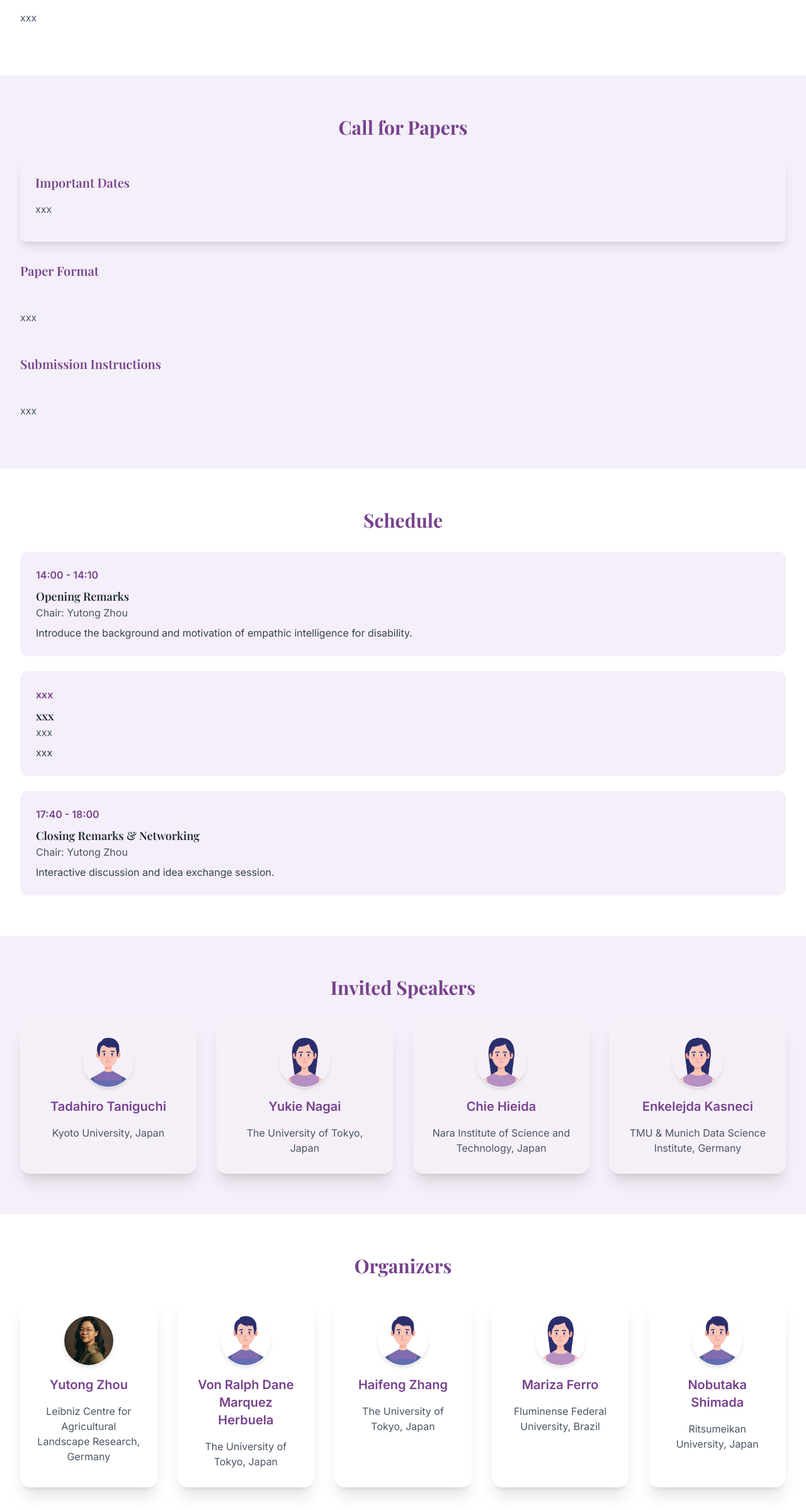
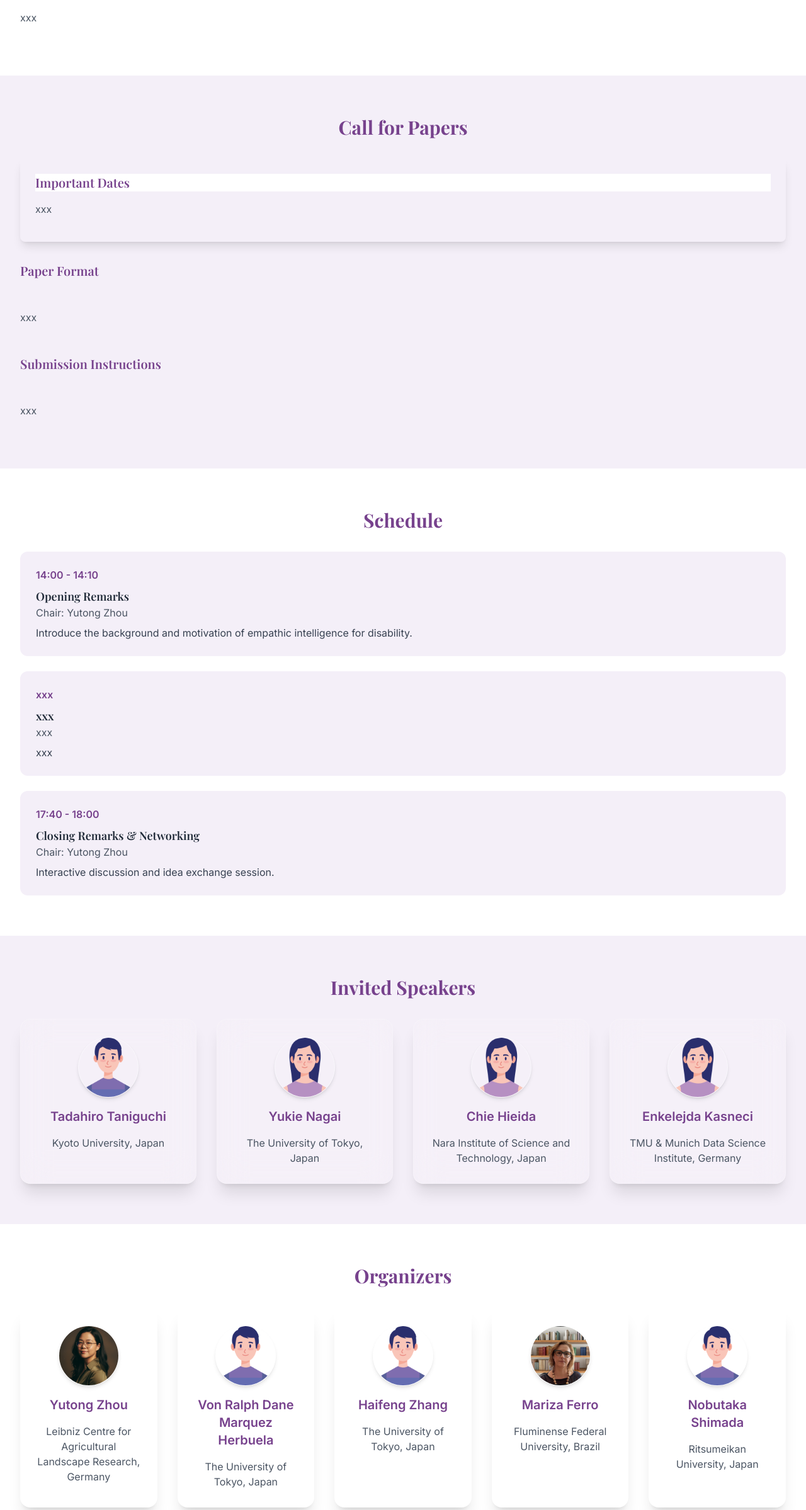
Before and after one commit to ElizaZhou96/EmpAI26, a React (Vite) app: page / in a window 1280 px wide. Shown: the part 1132-3530 px from the top of the page at 63% size. Built offline with nearby package versions, Linux system fonts and the light colour scheme.

Commit message:
Update App.tsx

```diff
--- a/src/App.tsx
+++ b/src/App.tsx
@@ -123,7 +123,7 @@ function App() {
           <h2 className="text-3xl font-bold text-[#77428D] mb-8 text-center">Call for Papers</h2>
           <div className="grid grid-cols-1 md:grid-cols-1 gap-8">
             <div className="rounded-lg shadow-lg p-6">
-			  <h3 className="text-xl font-semibold text-[#77428D] mb-4">Important Dates</h3>
+			  <h3 className="bg-white text-xl font-semibold text-[#77428D] mb-4">Important Dates</h3>
               <p className="text-gray-600 mb-4">
                 xxx
 			  </p>
@@ -226,7 +226,7 @@ function App() {
 			<OrganizerCard
               name="Mariza Ferro"
               role="Fluminense Federal University, Brazil"
-              image="/girl.png"
+              image="/mariza.png"
               website="http://profs.ic.uff.br/~marizaferro/"
             />
 			<OrganizerCard
@@ -334,7 +334,7 @@ function OrganizerCard({
       <img
         src={image}
         alt={name}
-        className="w-20 h-20 rounded-full mx-auto mb-4 object-cover border border-white/40 shadow-md"
+        className="w-24 h-24 rounded-full mx-auto mb-4 object-cover border border-white/40 shadow-md"
       />
       <a
 		  href={website}
@@ -365,7 +365,7 @@ function SpeakerCard({
       <img
         src={image}
         alt={name}
-        className="w-20 h-20 rounded-full mx-auto mb-4 object-cover border border-white/40 shadow-md"
+        className="w-24 h-24 rounded-full mx-auto mb-4 object-cover border border-white/40 shadow-md"
       />
 		<a
 		  href={website}
```
